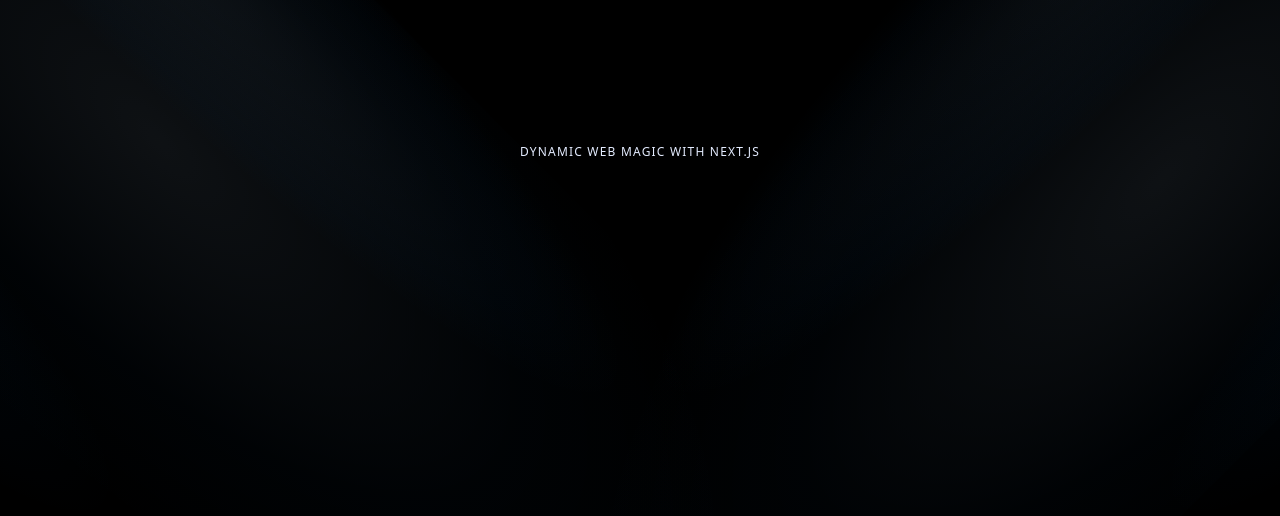
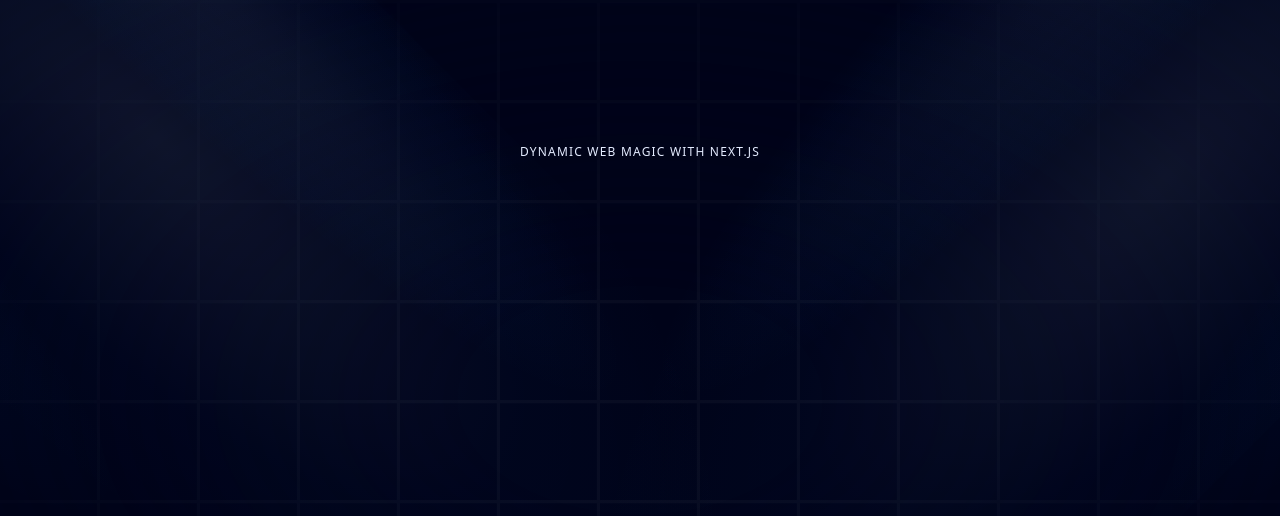
Before and after one commit to thekamiyeoladipo/nextjs-port, a Next.js app: page / in a window 1280 px wide. Shown: the top 516 px of the page. Built offline with nearby package versions, Linux system fonts and the light colour scheme.

Commit message:
feat: grid background bug successfully fixed

```diff
--- a/components/Hero.tsx
+++ b/components/Hero.tsx
@@ -8,7 +8,7 @@
         <Spotlight />
       </div>
 
-      {/* <div
+      <div
         className="h-screen w-full dark:bg-black-100 bg-white dark:bg-grid-white/[0.03] bg-grid-black-100/[0.2]
         absolute top-0 left-0 flex items-center justify-center"
       >
@@ -16,9 +16,9 @@
           className="absolute pointer-events-none inset-0 flex items-center justify-center dark:bg-black-100
           bg-white [mask-image:radial-gradient(ellipse_at_center,transparent_20%,black)]"
         />
-      </div> */}
+      </div>
 
-      <div className="flex justify-center">
+      <div className="relative flex justify-center">
         <div className="max-w-[89vw] md:max-w-2xl
         lg:max-w-[60vw] flex flex-col items-center
         justify-center">
```
